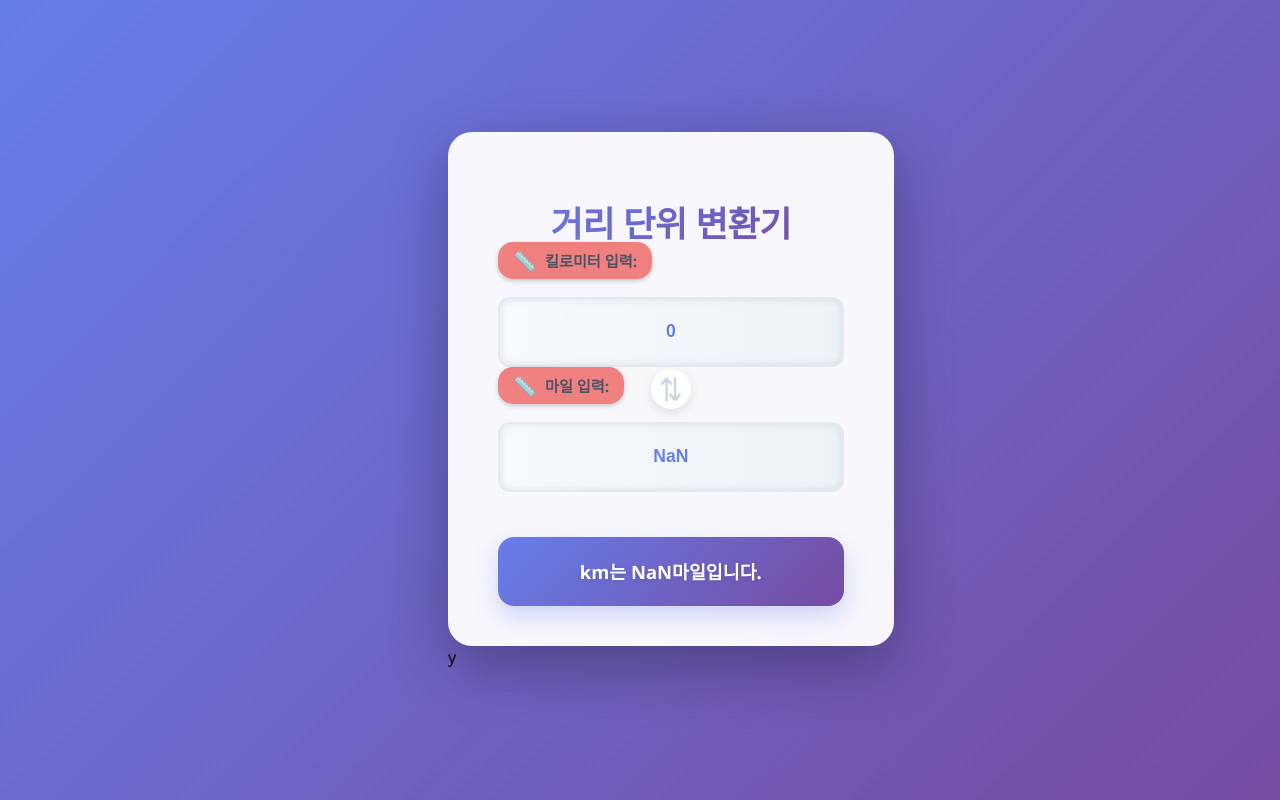
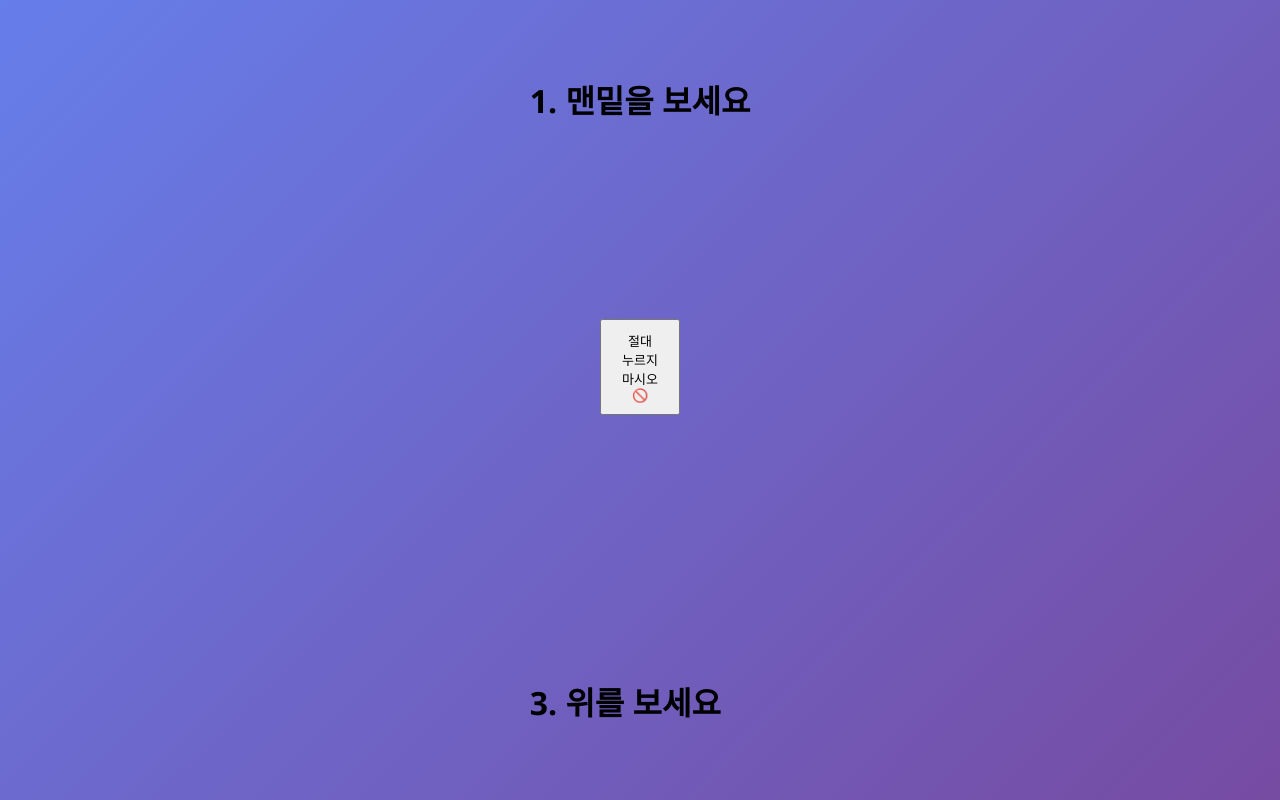
Before and after one commit to tomines-jaeyoung/2025_react, a React (Create React App) app: page / in a window 1280 px wide. Built offline with nearby package versions, Linux system fonts and the light colour scheme.

Commit message:
dialog 합성

```diff
--- /dev/null
+++ b/src/chp12/ex2_1/Calculator.jsx
@@ -0,0 +1,51 @@
+import React, {useState} from "react";
+import TemperatureInput from "./TemperatureInput";
+import BoilVerdict from "../ex1/BoilVerdict";
+
+function tryConvert(temperature, convert) {
+    const input = parseFloat(temperature);
+    if (Number.isNaN(input)) {
+        return '';
+    }
+    const output = Math.round(convert(input) * 1000) / 1000;
+    return output.toString();
+}
+
+function toCelsius(fahrenheit){
+    return((fahrenheit - 32) *5) / 9;
+
+}
+function toFahrenheit(celsius){
+    return celsius *9 /5 +32;
+
+}
+function Calculator(){
+const[temperature, setTemperature] = useState("");
+    const[scale, setScale] = useState("c");
+
+    const handleCelsiusChange = (temperature) => {
+        setTemperature(temperature);
+        setScale("c");
+
+    }
+    const handleFahrenheitChange = (temperature) => {
+        setTemperature(temperature);
+        setScale("f");
+
+    }
+
+    const celsius =scale === "f"? tryConvert(temperature, toCelsius) : temperature;
+    const fahrenheit =scale === "c"? tryConvert(temperature, toFahrenheit) : temperature;
+return(
+
+
+<div>
+    <TemperatureInput scale={"c"} temperature ={celsius} onTemperatureChange={handleCelsiusChange}/>
+    <TemperatureInput scale={"f"} temperature ={fahrenheit} onTemperatureChange={handleFahrenheitChange}/>
+    <BoilVerdict celcius={parseFloat(celsius)}/>
+</div>
+
+
+);
+}
+export default Calculator;
--- /dev/null
+++ b/src/chp12/ex2_1/TemperatureInput.jsx
@@ -0,0 +1,28 @@
+import React from "react";
+
+const scaleNames={
+    c:"섭씨",
+    f:"화씨"
+}
+
+function TemperatureInput(props){
+    const handleChange = (event)=>{
+        props.onTemperatureChange(event.target.value);
+    }
+    return(
+        <fieldset>
+
+
+            <legend>온도를 입력하세요. (단위: {scaleNames[props.scale]})</legend>
+            <input type="text" value={props.temperature} onChange={handleChange}/>
+
+
+        </fieldset>
+
+
+
+
+
+    );
+}
+export default TemperatureInput;
--- /dev/null
+++ b/src/chp12/ex3/Specialization.jsx
@@ -0,0 +1,89 @@
+import React, { useState } from "react";
+
+
+function FancyBorder(props) {
+    return (
+        <div className={'FancyBorder FancyBorder-' + props.color} style={props.style}>
+            {props.children}
+        </div>
+    );
+}
+
+
+function Dialog(props) {
+    return (
+        <FancyBorder color="blue">
+            <h1 className="Dialog-title">
+                {props.title}
+            </h1>
+            <p className="Dialog-message">
+                {props.message}
+            </p>
+        </FancyBorder>
+    );
+}
+
+//
+function ClownBox() {
+
+    const [isOpen, setIsOpen] = useState(false);
+
+    const handleClick = () => {
+        setIsOpen(true);
+    };
+
+    return (
+        <FancyBorder color="blue" style={{ width: '80px', margin: '0 auto' }}>
+
+            {isOpen ? (
+                <div style={{ textAlign: 'center' }}>
+
+                    <img
+                        src="https://i.gifer.com/XOsX.gif"
+                        alt="춤추는 삐에로"
+                        style={{
+                            width: '250px',
+                            marginLeft: '-85px',
+                            borderRadius: '10px'
+                        }}
+                    />
+                    <h2 style={{ color: 'red', fontSize: '20px', width: '600px', marginLeft: '-240px'}}>
+                        이 편지는 영국에서 최초로 시작되어 일년에 한바퀴를 돌면서 받는 사람에게 행운을 주었고 지금은 당신에게로 옮겨진 이 편지는 4일 안에 당신 곁을 떠나야 합니다. 이 편지를 포함해서 7통을 행운이 필요한 사람에게 보내 주셔야 합니다. 복사를 해도 좋습니다. 혹 미신이라 하실지 모르지만 사실입니다.
+
+                        영국에서 HGXWCH이라는 사람은 1930년에 이 편지를 받았습니다. 그는 비서에게 복사해서 보내라고 했습니다. 며칠 뒤에 복권이 당첨되어 20억을 받았습니다. 어떤 이는 이 편지를 받았으나 96시간 이내 자신의 손에서 떠나야 한다는 사실을 잊었습니다. 그는 곧 사직되었습니다. 나중에야 이 사실을 알고 7통의 편지를 보냈는데 다시 좋은 직장을 얻었습니다. 미국의 케네디 대통령은 이 편지를 받았지만 그냥 버렸습니다. 결국 9일 후 그는 암살당했습니다. 기억해 주세요. 이 편지를 보내면 7년의 행운이 있을 것이고 그렇지 않으면 3년의 불행이 있을 것입니다. 그리고 이 편지를 버리거나 낙서를 해서는 절대로 안됩니다. 7통입니다. 이 편지를 받은 사람은 행운이 깃들것입니다. 힘들겠지만 좋은게 좋다고 생각하세요. 7년의 행운을 빌면서...
+                    </h2>
+                </div>
+            ) : (
+                <div style={{ textAlign: 'center' }}>
+                    <button onClick={handleClick} style={{ padding: '10px 20px', fontSize: '13px', cursor: 'pointer' }}>
+                        절대 누르지 마시오 🚫
+                    </button>
+                </div>
+            )}
+        </FancyBorder>
+    );
+}
+
+function DialogList() {
+    return (
+        <div>
+
+            <Dialog
+                title="1. 맨밑을 보세요"
+            />
+
+            <br/><br/><br/><br/><br/><br/><br/><br/>
+
+
+            <ClownBox />
+
+            <br/><br/><br/><br/><br/><br/><br/><br/><br/><br/><br/>
+
+            <Dialog
+                title="3. 위를 보세요"
+            />
+        </div>
+    );
+}
+
+export default DialogList;
--- a/src/index.js
+++ b/src/index.js
@@ -8,12 +8,14 @@ import reportWebVitals from './reportWebVitals';
 import './chp12/ex1/KettleOnly.css'
 import ConfirmBoilBerdict from "./chp12/ex1/ConfirmBoilBerdict";
 import DistanceConverter from "./chp12/ex2/DistanceConverter";
+import Calculator from "./chp12/ex2_1/Calculator";
+import Specialization from "./chp12/ex3/Specialization";
 
 const root = ReactDOM.createRoot(document.getElementById('root'));
 
 root.render(
     <React.StrictMode>
-        <DistanceConverter />y
+        <Specialization />
     </React.StrictMode>
 );
 
```
Also changed, not shown: src/chp12/ex3/Containment.jsx (added, +24 -0 lines).
